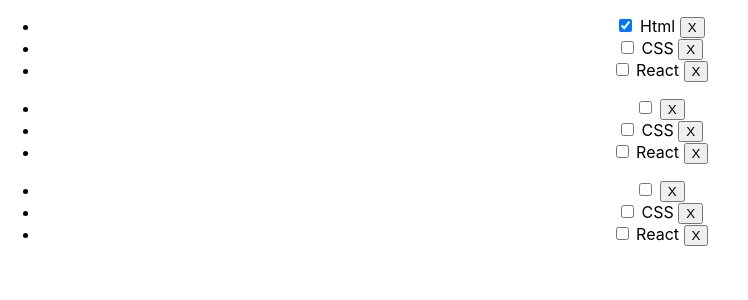
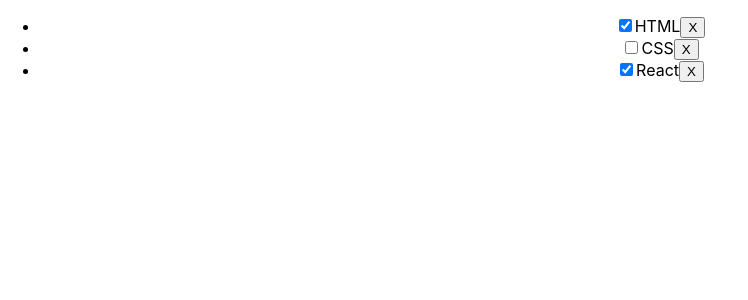
Before and after one commit to pdxserg/todolist_1_3, a React (Create React App) app: page / in a window 1280 px wide. Shown: the top 300 px of the page, without its empty margins (0-748 px from the left). Built offline with nearby package versions, Linux system fonts and the light colour scheme.

Commit message:
Creat task useState

```diff
--- a/src/App.tsx
+++ b/src/App.tsx
@@ -1,15 +1,32 @@
-import React from 'react';
+import React, {useState} from 'react';
 import './App.css';
 import {Todolist} from "./Todolist";
 
+export type TaskType = {
+	id: number
+	title: string
+	isDone: boolean
+}
+// type TasksType = {
+// 	tasks: Array<TaskType>
+// }
+
 function App() {
-  return (
-    <div className="App">
-      <Todolist title ={"Html"}  isDone = {true} />
-      <Todolist />
-      <Todolist />
-    </div>
-  );
+	const [tasks, setTasks]= useState([
+			{id: 1, title: "HTML", isDone: true},
+			{id: 2, title: "CSS", isDone: false},
+			{id: 3, title: "React", isDone: true}
+		])
+const removeTask =()=>{
+
+}
+	return (
+		<div className="App">
+			<Todolist tasks={tasks}
+
+			/>
+		</div>
+	);
 }
 
 export default App;
--- a/src/Todolist.tsx
+++ b/src/Todolist.tsx
@@ -1,16 +1,26 @@
 import React from 'react';
+import {TaskType} from "./App";
 
 type TodolistPropsType = {
-	title?: string
-	isDone?: boolean
+	tasks: Array<TaskType>
 }
 
 export const Todolist = (props: TodolistPropsType) => {
 	return (
 		<ul>
-			<li><input type="checkbox" checked={props.isDone}/> {props.title} <button>X</button></li>
-			<li><input type="checkbox" checked={false}/> CSS <button>X</button></li>
-			<li><input type="checkbox" checked={false}/> React <button>X</button></li>
+			{props.tasks.length === 0
+				? <p>Nothing hire</p>
+				: props.tasks.map((t) => {
+						return (
+							<li key={t.id}>
+								<input type="checkbox" checked={t.isDone}/>
+								{t.title}
+								<button>X</button>
+							</li>
+						)
+					})
+			}
+
 
 		</ul>
 	);
```
